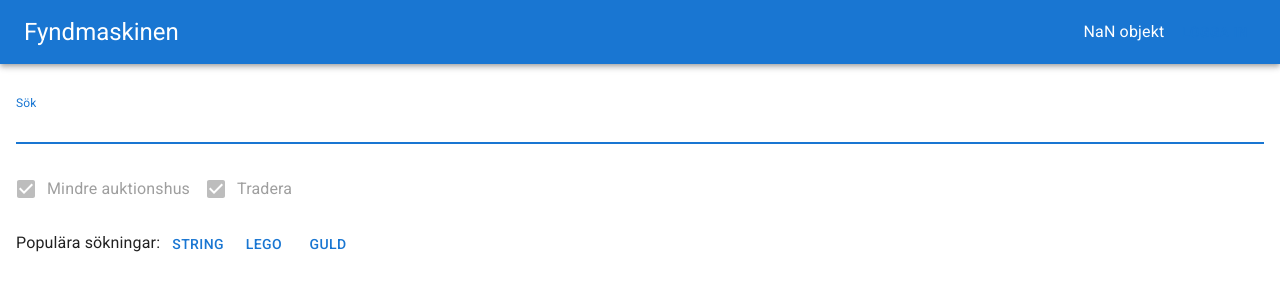
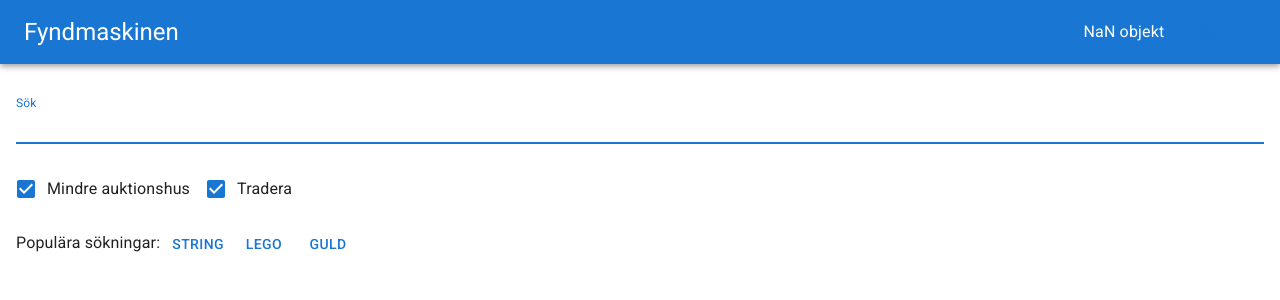
Before and after one commit to kokarn/fyndmaskinen-site, a React (Create React App) app: page / in a window 1280 px wide. Shown: the top 300 px of the page. Built offline with nearby package versions, Linux system fonts and the light colour scheme; no server answers.

Commit message:
add initial handling of source selector

```diff
--- /dev/null
+++ b/src/components/sources-group/index.js
@@ -0,0 +1,59 @@
+import {
+    Grid,
+    FormGroup,
+    FormControlLabel,
+    Checkbox,
+} from '@mui/material';
+
+import useStateWithLocalStorage from '../../hooks/useStateWithLocalStorage';
+
+const sourceLabels = {
+    auction2000: 'Mindre auktionshus',
+    tradera: 'Tradera',
+};
+
+const SourcesGroup = () => {
+    const [
+        allowedSources,
+        setAllowedSources,
+    ] = useStateWithLocalStorage(
+        'sources',
+        {
+            auction2000: true,
+            tradera: true,
+        },
+    );
+
+    const handleCheckboxChange = (event) => {
+        setAllowedSources({
+            ...allowedSources,
+            [ event.target.name ]: event.target.checked,
+        });
+    };
+
+    return (
+        <Grid
+            item
+            md = {12}
+            xs = {12}
+        >
+            <FormGroup
+                row
+            >
+                {Object.keys(allowedSources).map((allowedSourceKey) => {
+                    return (<FormControlLabel
+                        control = {<Checkbox
+                            checked = {allowedSources[ allowedSourceKey ]}
+                            name = {allowedSourceKey}
+                            onChange = {handleCheckboxChange}
+                        />}
+                        key = {allowedSourceKey}
+                        label = {sourceLabels[ allowedSourceKey ]}
+                    />);
+                })}
+            </FormGroup>
+        </Grid>
+    );
+};
+
+export default SourcesGroup;
--- a/src/features/search.js
+++ b/src/features/search.js
@@ -4,7 +4,7 @@ const doSearch = ({
     const searchPhrase = queryKey[ 1 ];
 
     let query = `{
-        findItems( match: "${ searchPhrase }" ) {
+        findItems( match: "${ searchPhrase }", sources: "${queryKey[ 2 ]}" ) {
             title
             url
             currentPrice
@@ -25,7 +25,7 @@ const doSearch = ({
         }`;
     }
 
-    console.log(`Searching for "${searchPhrase}"`);
+    console.log(`Searching for "${searchPhrase}" in ${queryKey[ 2 ]}`);
 
     return fetch(
         `${ window.API_HOSTNAME }/graphql`,
--- /dev/null
+++ b/src/hooks/useStateWithLocalStorage.jsx
@@ -0,0 +1,34 @@
+import {
+    useEffect,
+    useState,
+} from 'react';
+
+const useStateWithLocalStorage = (localStorageKey, fallbackValue) => {
+    let initialValue = localStorage.getItem(localStorageKey);
+
+    if (initialValue === null) {
+        initialValue = fallbackValue;
+    } else {
+        initialValue = JSON.parse(initialValue);
+    }
+
+    const [
+        value,
+        innerSetState,
+    ] = useState(initialValue);
+
+    useEffect(() => {
+        localStorage.setItem(localStorageKey, JSON.stringify(value));
+    }, [
+        value,
+        localStorageKey,
+    ]);
+
+
+    return [
+        value,
+        innerSetState,
+    ];
+};
+
+export default useStateWithLocalStorage;
--- a/src/pages/main/index.js
+++ b/src/pages/main/index.js
@@ -7,15 +7,14 @@ import {
     Button,
     Grid,
     TextField,
-    FormGroup,
-    FormControlLabel,
-    Checkbox,
 } from '@mui/material';
 import {
     Link,
     // useParams,
     useNavigate,
 } from 'react-router-dom';
+
+import SourcesGroup from '../../components/sources-group';
 
 const Main = () => {
     const searchRef = useRef(null);
@@ -58,45 +57,7 @@ const Main = () => {
                             variant = 'standard'
                         />
                     </Grid>
-                    <Grid
-                        item
-                        md = {12}
-                        xs = {12}
-                    >
-                        <FormGroup
-                            row
-                        >
-                            <FormControlLabel
-                                control = {<Checkbox
-                                    defaultChecked
-                                />}
-                                disabled
-                                label = {'Mindre auktionshus'}
-                            />
-                            {/* <FormControlLabel
-                                control = {<Checkbox />}
-                                disabled
-                                label = 'Blocket'
-                            />
-                            <FormControlLabel
-                                control = {<Checkbox />}
-                                disabled
-                                label = 'Marketplace'
-                            /> */}
-                            <FormControlLabel
-                                control = {<Checkbox
-                                    defaultChecked
-                                />}
-                                disabled
-                                label = 'Tradera'
-                            />
-                            {/* <FormControlLabel
-                                control = {<Checkbox />}
-                                disabled
-                                label = 'Auctionnet'
-                            /> */}
-                        </FormGroup>
-                    </Grid>
+                    <SourcesGroup />
                     <Grid
                         item
                         md = {12}
--- a/src/pages/search/index.js
+++ b/src/pages/search/index.js
@@ -8,9 +8,6 @@ import {
     Grid,
     Typography,
     TextField,
-    FormGroup,
-    FormControlLabel,
-    Checkbox,
 } from '@mui/material';
 // import shuffle from 'just-shuffle';
 import {
@@ -22,8 +19,10 @@ import {
 } from 'react-query';
 
 import SearchTable from '../../components/search-table';
+import SourcesGroup from '../../components/sources-group';
 import doSearch from '../../features/search';
 import useDebounce from '../../hooks/useDebounce';
+import useStateWithLocalStorage from '../../hooks/useStateWithLocalStorage';
 
 const SEARCH_DELAY = 200;
 
@@ -43,6 +42,10 @@ const Search = () => {
 
     const searchRef = useRef(null);
     const debouncedSearchPhrase = useDebounce(searchPhrase, SEARCH_DELAY);
+    const [sources] = useStateWithLocalStorage('sources', {
+        auction2000: true,
+        tradera: true,
+    });
 
     const {
         isFetching,
@@ -50,6 +53,9 @@ const Search = () => {
     } = useQuery([
         'search',
         debouncedSearchPhrase,
+        Object.keys(sources).filter((sourceKey) => {
+            return sources[ sourceKey ];
+        }),
     ], doSearch, {
         placeholderData: [],
         refetchInterval: 600000,
@@ -63,6 +69,10 @@ const Search = () => {
 
         return true;
     };
+
+    useEffect(() => {
+        console.log(sources);
+    }, [sources]);
 
     useEffect(() => {
         navigate(`/search/${debouncedSearchPhrase}`);
@@ -121,45 +131,7 @@ const Search = () => {
                             />
                         </form>
                     </Grid>
-                    <Grid
-                        item
-                        md = {12}
-                        xs = {12}
-                    >
-                        <FormGroup
-                            row
-                        >
-                            <FormControlLabel
-                                control = {<Checkbox
-                                    defaultChecked
-                                />}
-                                disabled
-                                label = {'Mindre auktionshus'}
-                            />
-                            {/* <FormControlLabel
-                                control = {<Checkbox />}
-                                disabled
-                                label = 'Blocket'
-                            />
-                            <FormControlLabel
-                                control = {<Checkbox />}
-                                disabled
-                                label = 'Marketplace'
-                            /> */}
-                            <FormControlLabel
-                                control = {<Checkbox
-                                    defaultChecked
-                                />}
-                                disabled
-                                label = 'Tradera'
-                            />
-                            {/* <FormControlLabel
-                                control = {<Checkbox />}
-                                disabled
-                                label = 'Auctionnet'
-                            /> */}
-                        </FormGroup>
-                    </Grid>
+                    <SourcesGroup />
                     {(isFetching || searchPending) && searchPhrase.length > 0 && (
                         <Grid
                             item
```
